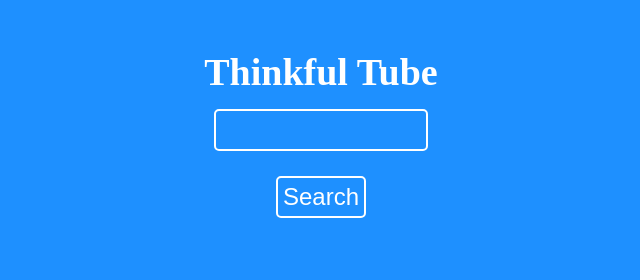
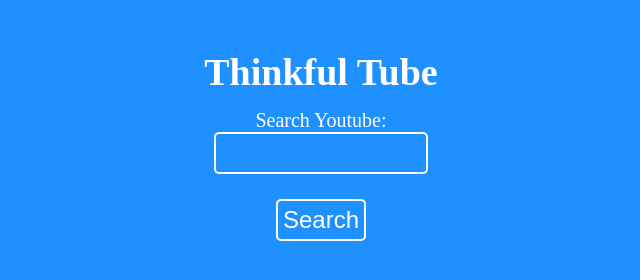
Before and after one commit to jrvscm/thinkful-tube, a plain HTML site: page index.html in a window 1280 px wide. Shown: the whole page, without its empty margins (319-959 px from the left). Drawn offline with nearby package versions, Linux system fonts and the light colour scheme.

Commit message:
final accessibility fixes

```diff
--- a/index.css
+++ b/index.css
@@ -23,7 +23,14 @@ h1{
 	font-size: 38px;
 }
 
-.search-box {
+label {
+	font-size: 20px;
+	display:table;
+	margin-left: auto;
+	margin-right: auto;
+}
+
+#search-box {
 	padding: 5px;
 	width: 200px;
 	display:table;
@@ -37,11 +44,11 @@ h1{
 	transition: all .3s ease;
 }
 
-.search-box:hover {
+#search-box:hover {
 	width: 220px;
 }
 
-.search-box:focus {
+#search-box:focus {
 	width: 220px;
 }
 
--- a/index.html
+++ b/index.html
@@ -10,8 +10,8 @@
   <main role="main">
     <h1>Thinkful Tube</h1>
       <form action="#" class="js-search-form">
-              <label for="search-box" aria-label="search"></label>
-              <input type="text" class="js-query search-box">
+              <label for="search-box">Search Youtube:</label>
+              <input type="text" class="js-query" name="search-box" id="search-box">
               <button class="js-search-button search-button" type="submit">Search</button>
       </form>
 
```
